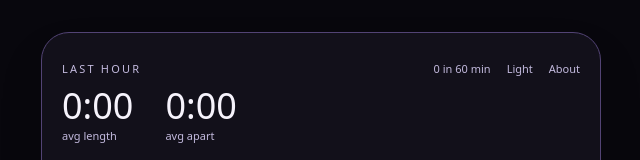
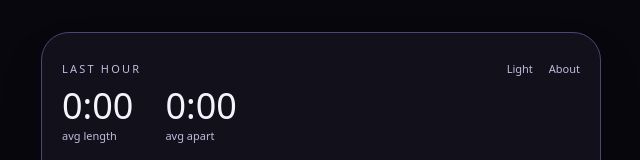
Before and after one commit to ca1ebd/contraction-timer, a React (Vite) app: page / in a window 1280 px wide. Shown: the top 160 px of the page, without its empty margins (319-959 px from the left). Built offline with nearby package versions, Linux system fonts and the light colour scheme.

Commit message:
Remove the contraction count from the header
Closes #6

```diff
--- a/src/ContractionTimer.tsx
+++ b/src/ContractionTimer.tsx
@@ -263,9 +263,6 @@ export default function ContractionTimer() {
                 {runningStart != null ? "Contraction" : "Last hour"}
               </span>
               <div className="flex items-center gap-4">
-                <span className="ct-muted text-[11px] tabular-nums">
-                  {recent.length} in 60 min
-                </span>
                 <button onClick={flipTheme} className="ct-muted text-[11px] py-1" aria-label="Switch theme">
                   {theme === "dark" ? "Light" : "Dark"}
                 </button>
```
